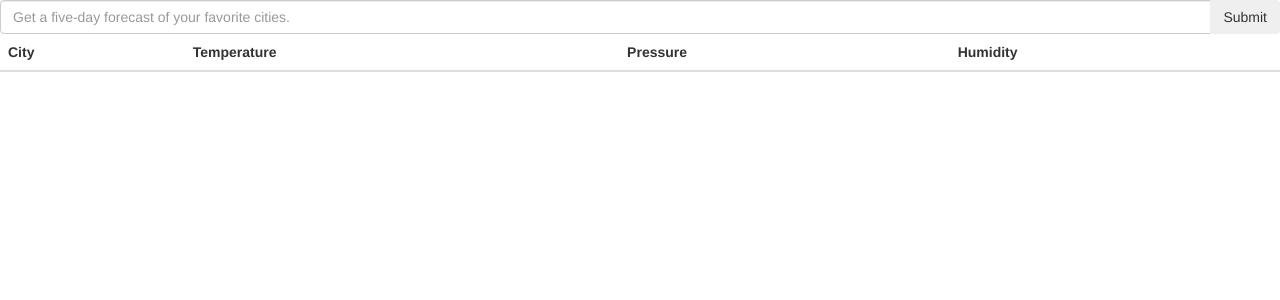
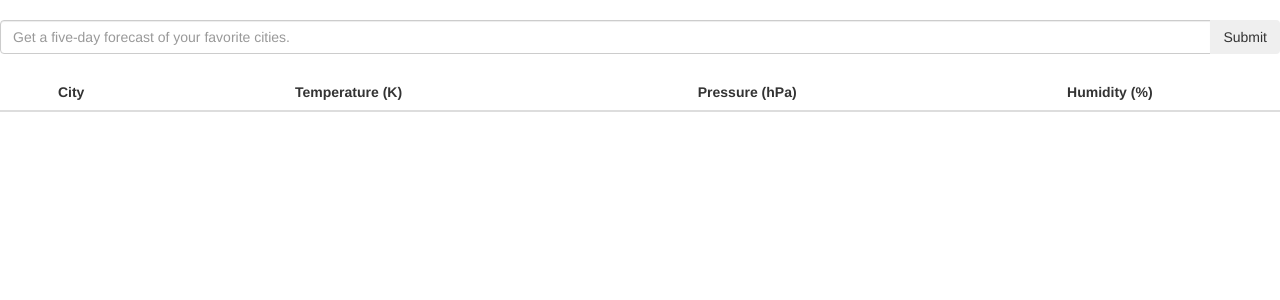
Before and after one commit to tonyn4444/weather-forecast-project, a React (Create React App) app: page / in a window 1280 px wide. Shown: the top 300 px of the page. Built offline with nearby package versions, Linux system fonts and the light colour scheme.

Commit message:
add css and units to charts

```diff
--- a/public/index.html
+++ b/public/index.html
@@ -5,6 +5,7 @@
     <meta name="viewport" content="width=device-width, initial-scale=1">
     <link rel="shortcut icon" href="%PUBLIC_URL%/favicon.ico">
     <link rel="stylesheet" href="https://maxcdn.bootstrapcdn.com/bootstrap/latest/css/bootstrap.min.css">
+    <link rel="stylesheet" href="./styles.css">
 
     <title>Weather Forecast</title>
   </head>
--- /dev/null
+++ b/public/styles.css
@@ -0,0 +1,12 @@
+td,th {
+	vertical-align: middle !important;
+	text-align: center !important;
+}
+
+.input-group {
+	margin: 20px 0px;
+}
+
+svg {
+	height: 150px;
+}
--- a/src/components/Chart.js
+++ b/src/components/Chart.js
@@ -1,13 +1,19 @@
 import React from 'react';
+import _ from 'lodash';
 import { Sparklines, SparklinesLine, SparklinesReferenceLine } from 'react-sparklines';
 
 export default (props) => {
+	function average(data) {
+		return _.round(_.sum(data)/data.length)
+	}
+
 	return (
 		<div>
 			<Sparklines width={180} height={120} data={props.data}>
 				<SparklinesLine color={props.color} />
 				<SparklinesReferenceLine type="avg" />
 			</Sparklines>
+			<div>{average(props.data)} {props.units}</div>
 		</div>
 	)
 }
--- a/src/containers/WeatherList.js
+++ b/src/containers/WeatherList.js
@@ -12,9 +12,9 @@ class WeatherList extends Component {
 		return (
 			<tr key={name}>
 				<td>{name}</td>
-				<td><Chart color="green" data={temps} /></td>
-				<td><Chart color="black" data={humidities} /></td>
-				<td><Chart color="blue" data={pressures} /></td>
+				<td><Chart color="green" data={temps} units="K"/></td>
+				<td><Chart color="black" data={humidities} units="hPa"/></td>
+				<td><Chart color="blue" data={pressures} units="%"/></td>
 			</tr>
 		);
 	}
@@ -26,9 +26,9 @@ class WeatherList extends Component {
 				<thead>
 					<tr>
 						<th>City</th>
-						<th>Temperature</th>
-						<th>Pressure</th>
-						<th>Humidity</th>
+						<th>Temperature (K)</th>
+						<th>Pressure (hPa)</th>
+						<th>Humidity (%)</th>
 					</tr>
 				</thead>
 				<tbody>
```
